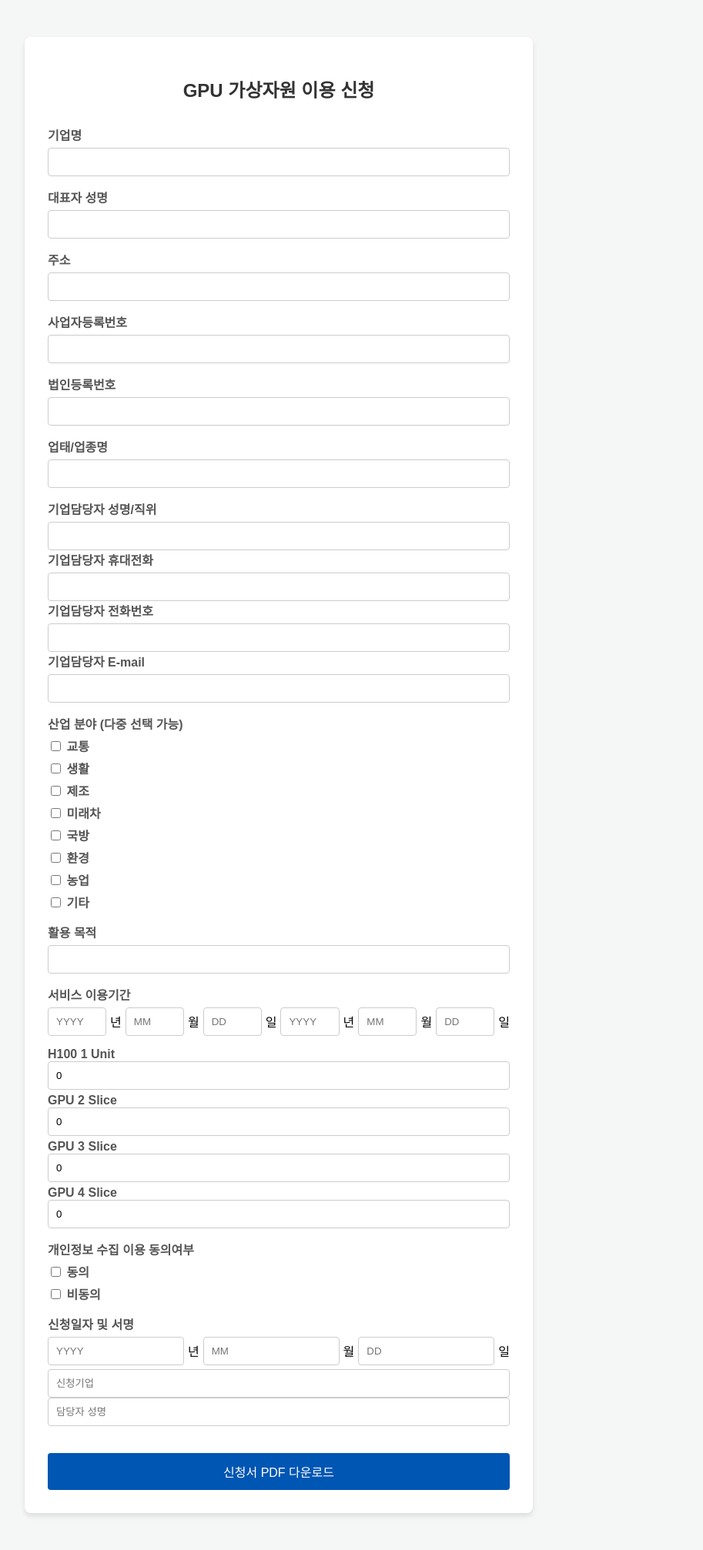
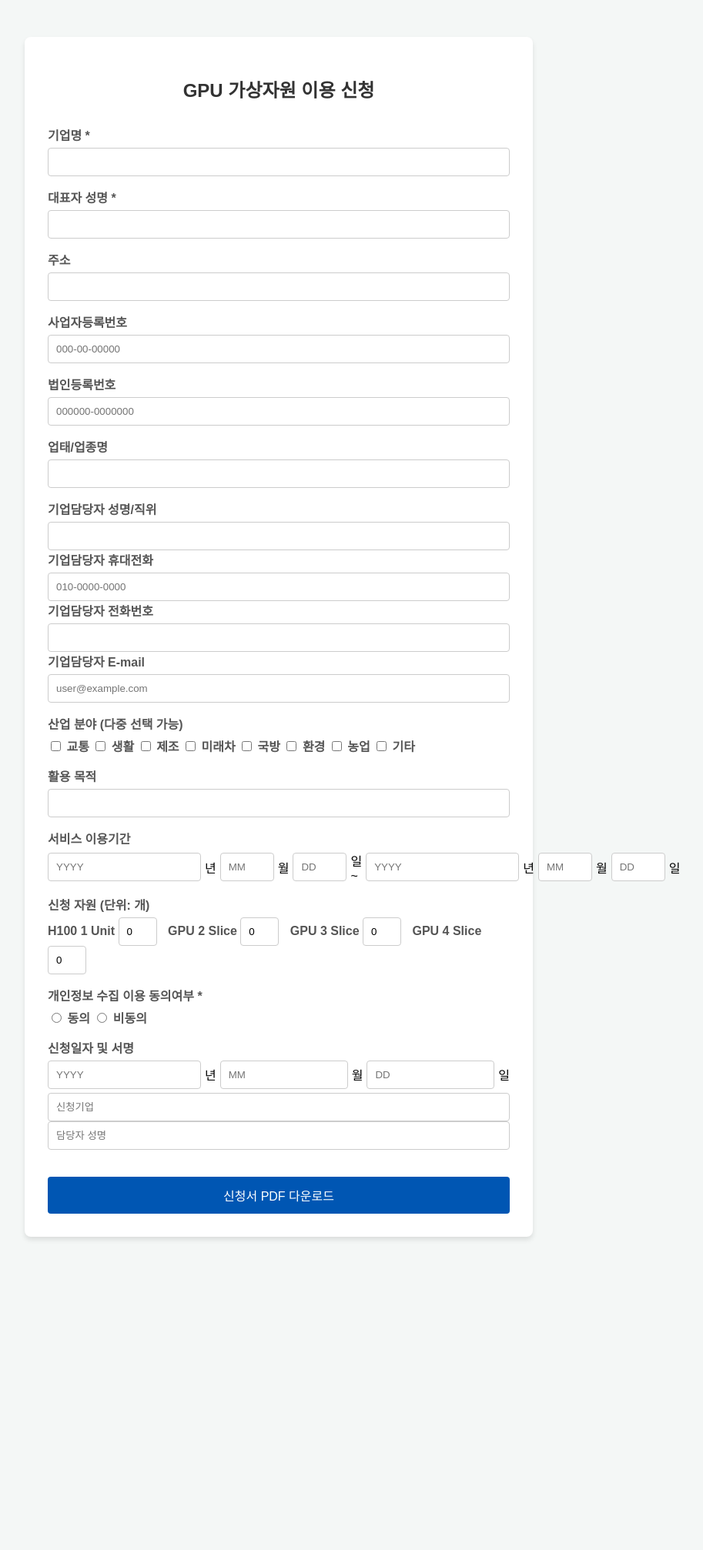
Before and after one commit to KimGiHu/GITC-Live-Service, a Flask app: page / in a window 1280 px wide. Shown: the whole page at 77% size, without its empty margins (278-1191 px from the left). After the commit the page ends 1611 px from the top, so only its background shows below. Run offline with Flask 3, Linux system fonts and the light colour scheme; parts of the project's set-up code (start-up, migrations or seed data) failed here and were passed over.

Commit message:
Update index.html

```diff
--- a/templates/index.html
+++ b/templates/index.html
@@ -9,21 +9,22 @@
         h2 { color: #333; text-align: center; margin-bottom: 30px; }
         .form-group { margin-bottom: 15px; }
         label { font-weight: bold; display: block; margin-bottom: 5px; color: #555; }
-        input[type="text"], input[type="email"] { width: 100%; padding: 10px; border: 1px solid #ccc; border-radius: 4px; box-sizing: border-box; }
+        input[type="text"], input[type="email"], input[type="tel"], input[type="number"] { width: 100%; padding: 10px; border: 1px solid #ccc; border-radius: 4px; box-sizing: border-box; }
         button { width: 100%; padding: 12px; background-color: #0056b3; color: white; border: none; border-radius: 4px; font-size: 16px; cursor: pointer; margin-top: 20px; }
         button:hover { background-color: #004494; }
+        .inline-inputs input { width: auto; flex: 1; }
     </style>
 </head>
 <body>
     <div class="container">
         <h2>GPU 가상자원 이용 신청</h2>
-        <form action="/generate_pdf" method="post">
+        <form action="/generate_pdf" method="post" onsubmit="return validateForm()">
             <div class="form-group">
-                <label>기업명</label>
+                <label>기업명 *</label>
                 <input type="text" name="company name" required>
             </div>
             <div class="form-group">
-                <label>대표자 성명</label>
+                <label>대표자 성명 *</label>
                 <input type="text" name="Representative Name" required>
             </div>
             <div class="form-group">
@@ -32,11 +33,11 @@
             </div>
             <div class="form-group">
                 <label>사업자등록번호</label>
-                <input type="text" name="Business Registration Number" required>
+                <input type="text" name="Business Registration Number" placeholder="000-00-00000" required>
             </div>
             <div class="form-group">
                 <label>법인등록번호</label>
-                <input type="text" name="Corporate Registration Number" required>
+                <input type="text" name="Corporate Registration Number" placeholder="000000-0000000" required>
             </div>
             <div class="form-group">
                 <label>업태/업종명</label>
@@ -46,23 +47,23 @@
                 <label>기업담당자 성명/직위</label>
                 <input type="text" name="Name / Position">
                 <label>기업담당자 휴대전화</label>
-                <input type="text" name="Mobile">
+                <input type="tel" name="Mobile" placeholder="010-0000-0000">
                 <label>기업담당자 전화번호</label>
-                <input type="text" name="Tel">
+                <input type="tel" name="Tel">
                 <label>기업담당자 E-mail</label>
-                <input type="text" name="Mail">
+                <input type="email" name="Mail" placeholder="user@example.com">
             </div>
             <div class="form-group">
                 <label>산업 분야 (다중 선택 가능)</label>
                 <div>
-                    <label><input type="checkbox" name="Traffic" value="0"> 교통</label>
-                    <label><input type="checkbox" name="Life" value="0"> 생활</label>
-                    <label><input type="checkbox" name="Manufacture" value="0"> 제조</label>
-                    <label><input type="checkbox" name="Mobility_future" value="0"> 미래차</label>
-                    <label><input type="checkbox" name="Military" value="0"> 국방</label>
-                    <label><input type="checkbox" name="Environment" value="0"> 환경</label>
-                    <label><input type="checkbox" name="Agriculture" value="0"> 농업</label>
-                    <label><input type="checkbox" name="ETC" value="0"> 기타</label>
+                    <label style="display:inline;"><input type="checkbox" name="Traffic" value="0"> 교통</label>
+                    <label style="display:inline;"><input type="checkbox" name="Life" value="0"> 생활</label>
+                    <label style="display:inline;"><input type="checkbox" name="Manufacture" value="0"> 제조</label>
+                    <label style="display:inline;"><input type="checkbox" name="Mobility_future" value="0"> 미래차</label>
+                    <label style="display:inline;"><input type="checkbox" name="Military" value="0"> 국방</label>
+                    <label style="display:inline;"><input type="checkbox" name="Environment" value="0"> 환경</label>
+                    <label style="display:inline;"><input type="checkbox" name="Agriculture" value="0"> 농업</label>
+                    <label style="display:inline;"><input type="checkbox" name="ETC" value="0"> 기타</label>
                 </div>
             </div>
             <div class="form-group">
@@ -72,35 +73,35 @@
 
             <div class="form-group">
                 <label>서비스 이용기간</label>
-                <div style="display: flex; gap: 5px; align-items: center;">
-                    <input type="text" name="1st year" placeholder="YYYY"> 년
-                    <input type="text" name="1st month" placeholder="MM"> 월
-                    <input type="text" name="1st day" placeholder="DD"> 일
-                    <input type="text" name="2nd year" placeholder="YYYY"> 년
-                    <input type="text" name="2nd month" placeholder="MM"> 월
-                    <input type="text" name="2nd day" placeholder="DD"> 일
+                <div class="inline-inputs" style="display: flex; gap: 5px; align-items: center;">
+                    <input type="number" name="1st year" placeholder="YYYY" min="2024"> 년
+                    <input type="number" name="1st month" placeholder="MM" min="1" max="12"> 월
+                    <input type="number" name="1st day" placeholder="DD" min="1" max="31"> 일 ~
+                    <input type="number" name="2nd year" placeholder="YYYY" min="2024"> 년
+                    <input type="number" name="2nd month" placeholder="MM" min="1" max="12"> 월
+                    <input type="number" name="2nd day" placeholder="DD" min="1" max="31"> 일
                 </div>
             </div>
             <div class="form-group">
-                <!-- <label> 신청 자원 </label> -->
-                <label> H100 1 Unit<input type="text" name="H100 Number" value="0" ></label>
-                <label> GPU 2 Slice<input type="text" name="GPU 2 slice" value="0" ></label>
-                <label> GPU 3 Slice<input type="text" name="GPU 3 slice" value="0" ></label>
-                <label> GPU 4 Slice<input type="text" name="GPU 4 slice" value="0" ></label>
+                <label> 신청 자원 (단위: 개) </label>
+                <label style="display:inline; margin-right: 10px;"> H100 1 Unit <input type="number" style="width: 50px;" name="H100 Number" value="0" min="0"></label>
+                <label style="display:inline; margin-right: 10px;"> GPU 2 Slice <input type="number" style="width: 50px;" name="GPU 2 slice" value="0" min="0"></label>
+                <label style="display:inline; margin-right: 10px;"> GPU 3 Slice <input type="number" style="width: 50px;" name="GPU 3 slice" value="0" min="0"></label>
+                <label style="display:inline;"> GPU 4 Slice <input type="number" style="width: 50px;" name="GPU 4 slice" value="0" min="0"></label>
             </div>
             <div class="form-group">
-                <label>개인정보 수집 이용 동의여부</label>
+                <label>개인정보 수집 이용 동의여부 *</label>
                 <div>
-                    <label><input type="checkbox" name="Agree_Collection" value="0"> 동의</label>
-                    <label><input type="checkbox" name="Disgree_Collection" value="0"> 비동의</label>
+                    <label style="display:inline;"><input type="radio" name="Collection_Agreement" value="Agree" required> 동의</label>
+                    <label style="display:inline;"><input type="radio" name="Collection_Agreement" value="Disagree"> 비동의</label>
                 </div>
             </div>
             <div class="form-group">
                 <label>신청일자 및 서명</label>
-                <div style="display: flex; gap: 5px; align-items: center; margin-bottom: 5px;">
-                    <input type="text" name="Register Year" placeholder="YYYY"> 년
-                    <input type="text" name="Register Month" placeholder="MM"> 월
-                    <input type="text" name="Register Day" placeholder="DD"> 일
+                <div class="inline-inputs" style="display: flex; gap: 5px; align-items: center; margin-bottom: 5px;">
+                    <input type="number" name="Register Year" placeholder="YYYY" min="2024"> 년
+                    <input type="number" name="Register Month" placeholder="MM" min="1" max="12"> 월
+                    <input type="number" name="Register Day" placeholder="DD" min="1" max="31"> 일
                 </div>
                 <input type="text" name="Application Business Name" placeholder="신청기업">
                 <input type="text" name="Corporate Representative Name" placeholder="담당자 성명">
@@ -108,5 +109,40 @@
             <button type="submit">신청서 PDF 다운로드</button>
         </form>
     </div>
+
+    <script>
+        function validateForm() {
+            const form = document.forms[0];
+
+            // 1. 정규표현식 정의
+            const mobileRegex = /^01[016789]-\d{3,4}-\d{4}$/;
+            const bizRegex = /^\d{3}-\d{2}-\d{5}$/;
+            const corpRegex = /^\d{6}-\d{7}$/;
+
+            // 2. 입력값 가져오기
+            const mobile = form["Mobile"].value.trim();
+            const biz = form["Business Registration Number"].value.trim();
+            const corp = form["Corporate Registration Number"].value.trim();
+
+            // 3. 검사 및 경고창 띄우기 (실패 시 return false로 전송 차단 -> 데이터 유지)
+            if (mobile && !mobileRegex.test(mobile)) {
+                alert("오류: 올바른 휴대전화 번호 형식이 아닙니다.\n하이픈(-)을 포함해주세요. (예: 010-1234-5678)");
+                form["Mobile"].focus();
+                return false;
+            }
+            if (biz && !bizRegex.test(biz)) {
+                alert("오류: 올바른 사업자등록번호 형식이 아닙니다.\n(예: 123-45-67890)");
+                form["Business Registration Number"].focus();
+                return false;
+            }
+            if (corp && !corpRegex.test(corp)) {
+                alert("오류: 올바른 법인등록번호 형식이 아닙니다.\n(예: 123456-1234567)");
+                form["Corporate Registration Number"].focus();
+                return false;
+            }
+
+            return true; // 모든 검사를 통과하면 서버로 전송
+        }
+    </script>
 </body>
 </html>
```
